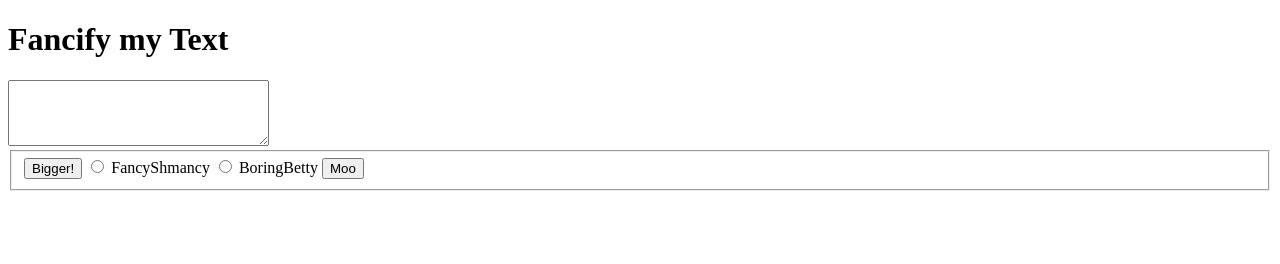
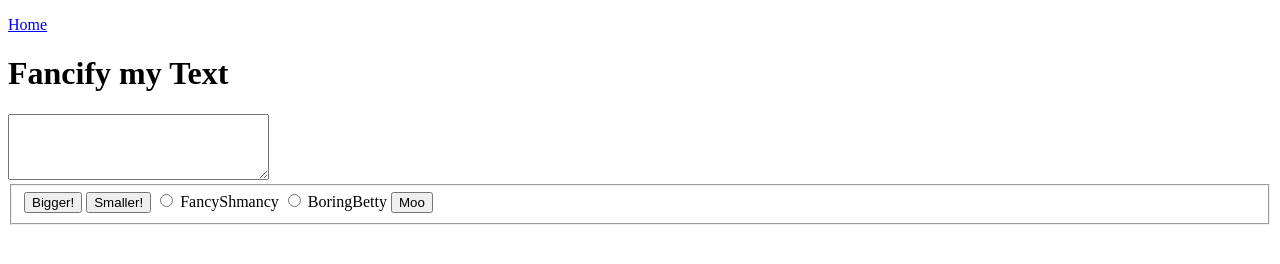
Before and after one commit to farts27/Steven.T.CSC196, a plain HTML site: page fancifymytext.html in a window 1280 px wide. Drawn offline with Linux system fonts and the light colour scheme.

Commit message:
Add files via upload

```diff
--- a/fancifymytext.html
+++ b/fancifymytext.html
@@ -8,6 +8,12 @@
 	</head>
 
 	<body>
+
+		<p>
+			<div class="topnav">
+			 	<a href="index.html">Home</a>
+			</div>
+		</p>
 		<h1>Fancify my Text</h1>
 
 
@@ -15,6 +21,7 @@
 
 		<fieldset>
 			<button type="button" onClick="buttonClick()">Bigger!</button>
+			<button type="button" onClick="buttonClick2()">Smaller!</button>
 			<input type="radio" onchange="fancy()" id="Fancy" name="FancyShmancy" value="JavaScript">
 			<label for="Fancy">FancyShmancy</label>
 			<input type="radio" onchange="normal()" id="Boring" name="FancyShmancy" value="JavaScript">
--- a/fancifymytext.js
+++ b/fancifymytext.js
@@ -1,6 +1,12 @@
 function buttonClick()
 {
     document.getElementById("boxtext").style.fontSize = "24pt";
+
+}
+
+function buttonClick2()
+{
+    document.getElementById("boxtext").style.fontSize = "10pt";
 
 }
 
```
Also changed, not shown: index.html (line endings or trailing spaces).
